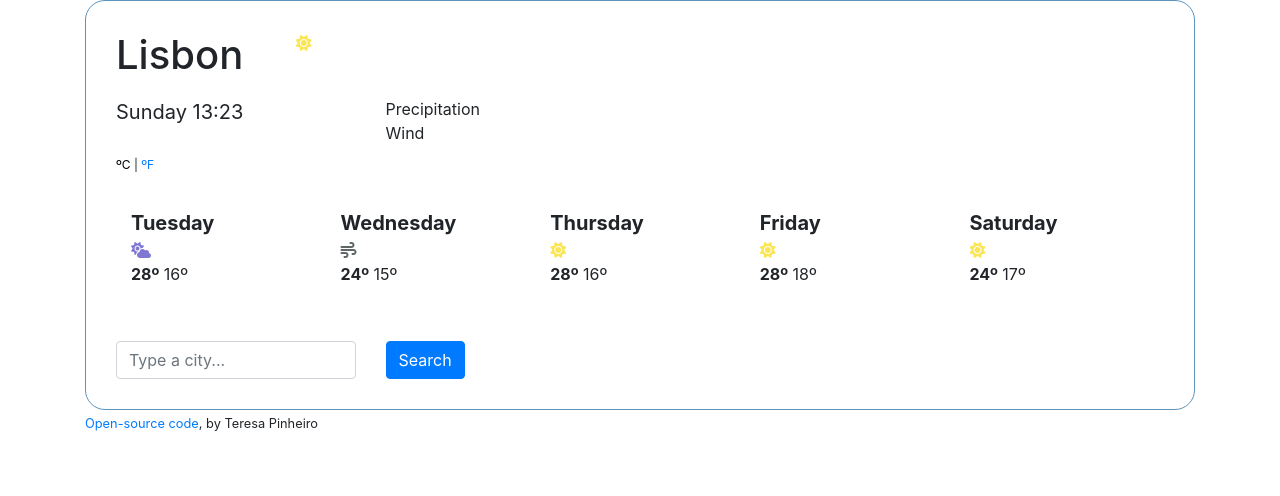
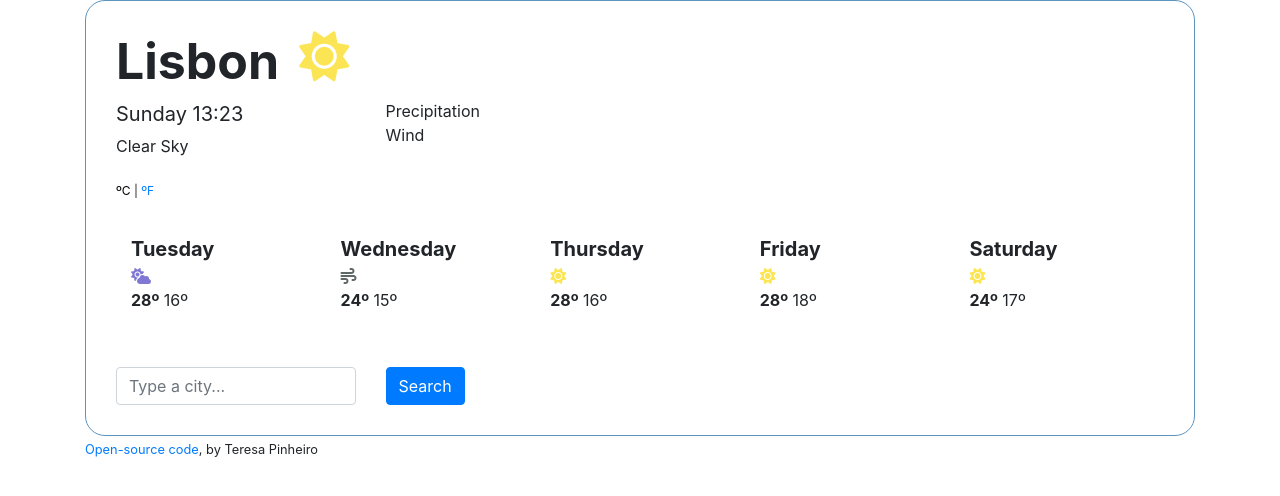
Before and after one commit to tpinheiro1/weather-project, a plain HTML site: page index.html in a window 1280 px wide. Drawn offline with nearby package versions, Linux system fonts and the light colour scheme.

Commit message:
Styled the weather-title section

```diff
--- a/index.html
+++ b/index.html
@@ -18,12 +18,12 @@
 <body>
 <div class="container">
 <div class="weather-app">
-    <div class="row">
-        <div class="col-2">
+    <div class="clearfix weather-title">
+        <div class="float-left">
             <h1 id="city">
                 Lisbon </h1>
         </div>
-        <div class="col-2" class="main-icon">
+        <div class="float-left">
             <i class="fas fa-sun"></i>
         </div>
     </div>
@@ -31,7 +31,7 @@
         <div class="col-3">
             <ul>
                 <li class="date" id="current-date-time"></li>
-                <li class="description"></li>
+                <li class="description">Clear Sky</li>
             </ul>
             <span class="temperature" id="temperature"></span> <span class="weather-unit"><a href="#"
                     id="celsius">ºC</a> | <a href="#" id="fahrenheit">ºF</a></span>
--- a/styles.css
+++ b/styles.css
@@ -13,19 +13,15 @@ li {
   padding: 0;
 }
 
-h1 {
-  font-size: 80px;
-  font-weight: 800;
-  margin: 0px;
-  padding-bottom: 10px;
+.weather-title h1 {
   text-transform: capitalize;
+  font-weight: bold;
+  font-size: 50px;
 }
 
-.main-icon {
-  font-size: 70px;
-  font-weight: bold;
-  margin: 0px;
-  padding: 0px;
+.weather-title i {
+  margin-left: 20px;
+  font-size: 50px;
 }
 
 .date {
```
